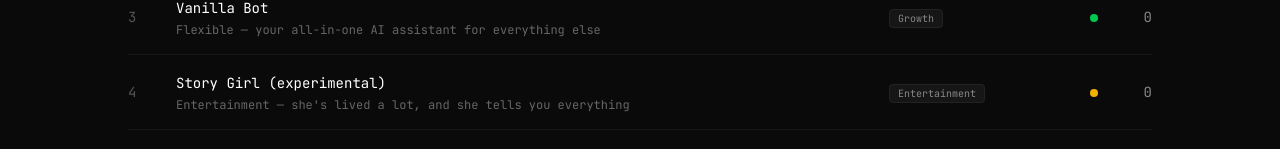
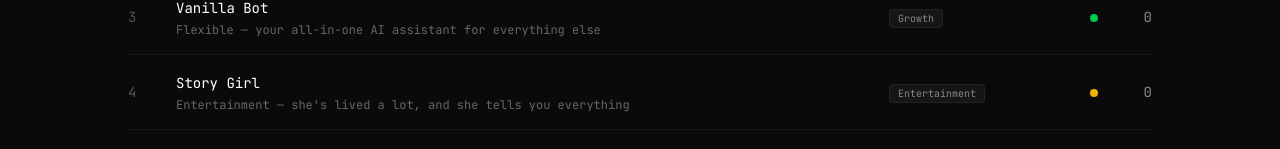
Before and after one commit to TopifyAI/get-your-claw-webapp, a Next.js app: page / in a window 1280 px wide. Shown: the part 764-913 px from the top of the page. Built offline with nearby package versions, Linux system fonts and the light colour scheme; no server answers.

Commit message:
feat: hold off Story Girl (coming-soon), push Fortune Master (experimental) in beta
- Story Girl: changed to coming-soon status (removes from beta section)
- Fortune Master: keeps beta status with (experimental) label
- Only Fortune Master will show in beta section for now

```diff
--- a/src/data/bots.ts
+++ b/src/data/bots.ts
@@ -56,7 +56,7 @@ export const bots: Bot[] = [
   },
   {
     slug: "story-girl",
-    name: "Story Girl (experimental)",
+    name: "Story Girl",
     tagline: "Entertainment — she's lived a lot, and she tells you everything",
     description:
       "She's not an assistant — she's a character with a past full of wild nights, heated encounters, and stories she's been dying to share. Every conversation is a first-person confession — vivid, sensory, unapologetic. She sets the mood, you just listen. Age-verified 18+ only. Speaks any language.",
@@ -64,7 +64,7 @@ export const bots: Bot[] = [
     telegramHandle: "@topify_nsfwbot",
     qrImage: "/images/storygirl_bot_qr.jpg",
     rank: 4,
-    status: "beta",
+    status: "coming-soon",
     category: "Entertainment",
   },
   {
```
